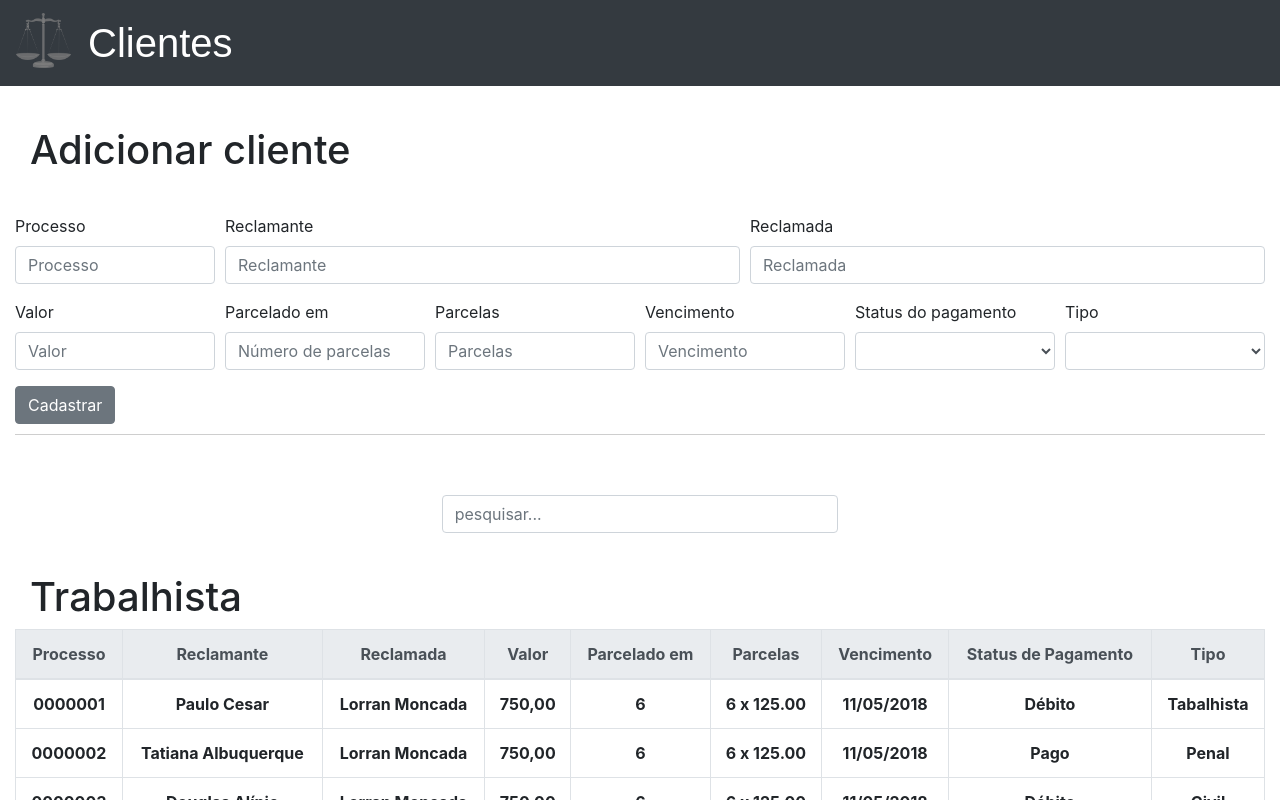
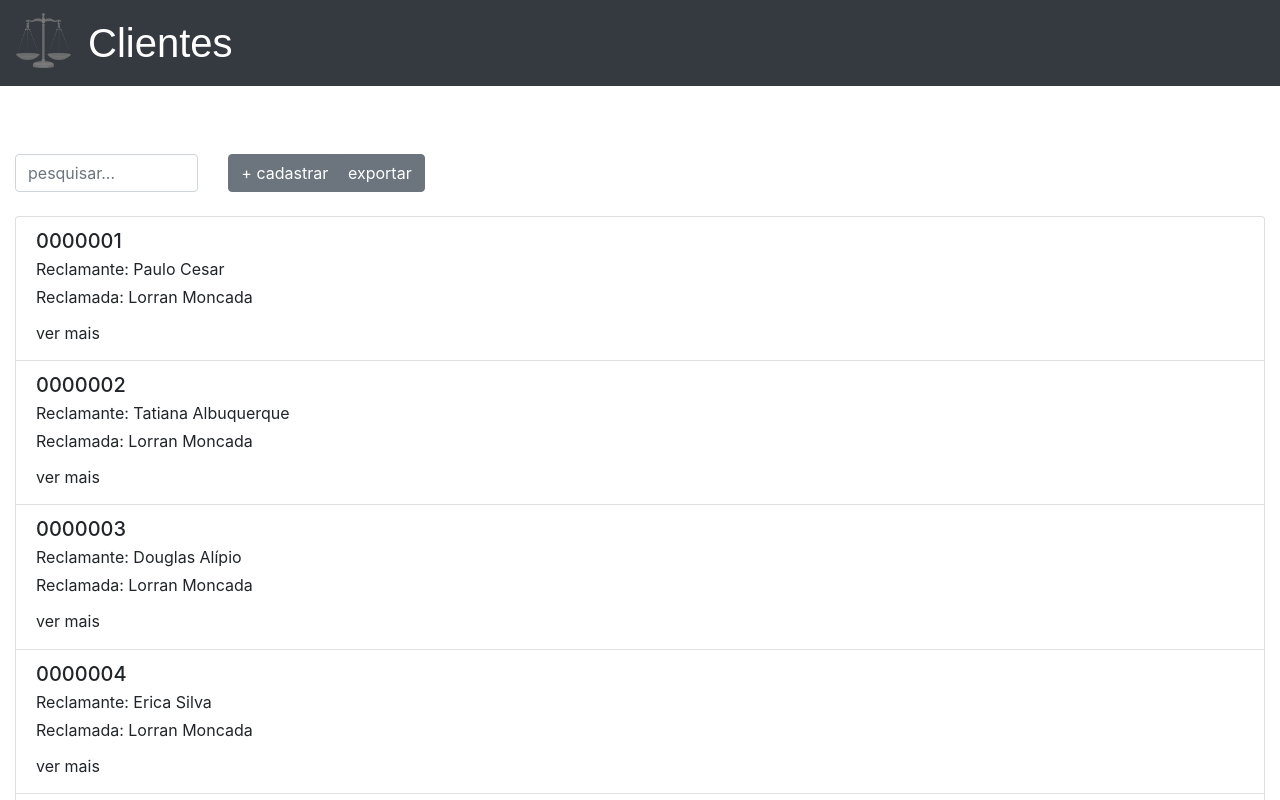
Before and after one commit to lorranmoncada/progeto-Jonas-, an Angular app: page / in a window 1280 px wide. Shown: the top 800 px of the page. Built offline with nearby package versions, Linux system fonts and the light colour scheme.

Commit message:
comentário qualquer

```diff
--- a/src/app/app.module.ts
+++ b/src/app/app.module.ts
@@ -8,13 +8,16 @@ import { ClientesserviceService } from './clientes/clientesservice.service';
 import { HttpClientModule } from '@angular/common/http';
 import { PesquisarFilterPipe } from './pipes/pesquisar.pipe';
 import { CampoControlErroComponent } from './campo-control-erro/campo-control-erro.component';
+import { CadClientesComponent } from './clientes/cad-clientes/cad-clientes.component';
+
 
 @NgModule({
   declarations: [
     AppComponent,
     ClientesComponent,
     PesquisarFilterPipe,
-    CampoControlErroComponent
+    CampoControlErroComponent,
+    CadClientesComponent,
   ],
   imports: [
     BrowserModule,
--- /dev/null
+++ b/src/app/clientes/cad-clientes/cad-clientes.component.html
@@ -0,0 +1,68 @@
+<div>
+  <h1 class="col-md-5 espaço ">Adicionar cliente</h1>
+</div>
+
+<form [formGroup]="formulario" (ngSubmit)="onSubmit(formulario)" class="teste">
+
+  <div class="form-row espaço">
+    <div class="form-group col-md-2" >
+      <label for="processo">Processo</label>
+      <input type="text" class="form-control" placeholder="Processo" formControlName="processo" [ngClass]="aplicarCssErro('processo')">
+      <app-campo-control-erro [mostrarErro]="verificaValidTouched('processo')" msgErro="Campo obrigatório"></app-campo-control-erro>
+    </div>
+    <div class="form-group col-md-5">
+      <label for="inputPassword4">Reclamante</label>
+      <input type="text" class="form-control" id="reclamanteId" placeholder="Reclamante" formControlName="reclamante" [ngClass]="aplicarCssErro('reclamante')">
+      <app-campo-control-erro [mostrarErro]="verificaValidTouched('reclamante')" msgErro="Campo obrigatório"></app-campo-control-erro>
+    </div>
+    <div class="form-group col-md-5">
+      <label for="inputAddress">Reclamada</label>
+      <input type="text" class="form-control" id="reclamadaId" placeholder="Reclamada" formControlName="reclamada" [ngClass]="aplicarCssErro('reclamada')">
+      <app-campo-control-erro [mostrarErro]="verificaValidTouched('reclamada')" msgErro="Campo obrigatório"></app-campo-control-erro>
+    </div>
+  </div>
+  <div class="form-row">
+    <div class="form-group col-md-2">
+      <label for="inputAddress2">Valor</label>
+      <input type="number" class="form-control" id="valorId" placeholder="Valor" formControlName="valor" [ngClass]="aplicarCssErro('valor')">
+      <app-campo-control-erro [mostrarErro]="verificaValidTouched('valor')" msgErro="Campo obrigatório"></app-campo-control-erro>
+    </div>
+
+    <div class="form-group col-md-2">
+      <label for="inputCity">Parcelado em</label>
+      <input type="number" class="form-control" id="nparcelasId" placeholder="Número de parcelas" formControlName="nparcelas" [ngClass]="aplicarCssErro('nparcelas')">
+      <app-campo-control-erro [mostrarErro]="verificaValidTouched('nparcelas')" msgErro="Campo obrigatório"></app-campo-control-erro>
+    </div>
+    <!-- <div class="form-group col-md-2">
+      <label for="inputState">Parcelas</label>
+      <input type="number" class="form-control" id="parcelasId" placeholder="Parcelas" formControlName="parcelas" [ngClass]="aplicarCssErro('parcelas')">
+      <app-campo-control-erro [mostrarErro]="verificaValidTouched('parcelas')" msgErro="Campo obrigatório"></app-campo-control-erro>
+    </div> -->
+    <div class="form-group col-md-2">
+      <label for="inputZip">Vencimento</label>
+      <input type="text" class="form-control" id="vencimentoId" placeholder="Vencimento" formControlName="vencimento" [ngClass]="aplicarCssErro('vencimento')">
+      <app-campo-control-erro [mostrarErro]="verificaValidTouched('vencimento')" msgErro="Campo obrigatório"></app-campo-control-erro>
+    </div>
+    <div class="form-group col-md-2">
+      <label for="inputZip">Status do pagamento</label>
+      <select class="form-control"  id="selectId" formControlName="select" [ngClass]="aplicarCssErro('select')">
+          <app-campo-control-erro [mostrarErro]="verificaValidTouched('select')" msgErro="Campo obrigatório"></app-campo-control-erro>
+        <option value="0" disabled>Status...</option>
+        <option value="1">Pago</option>
+        <option value="2">Débito</option>
+      </select>
+    </div>
+    <div class="form-group col-md-2">
+      <label for="inputZip">Tipo</label>
+      <select class="form-control"  id="topoId" formControlName="select2">
+        <option value="0" disabled >Tipo...</option>
+        <option value="1">Trabalhista</option>
+        <option value="2">Penal</option>
+        <option value="3">Civil</option>
+      </select>
+    </div>
+  </div>
+
+  <button type="submit" class="btn btn-secondary" style="margin-bottom:10px;">Cadastrar</button>
+
+</form>
--- /dev/null
+++ b/src/app/clientes/cad-clientes/cad-clientes.component.ts
@@ -0,0 +1,59 @@
+import { Component, OnInit } from '@angular/core';
+import { HttpClient } from '@angular/common/http';
+import { stringify } from '@angular/core/src/util';
+import { FormGroup, FormControl, FormBuilder, Validators } from '@angular/forms';
+
+@Component({
+  selector: 'app-cad-clientes',
+  templateUrl: './cad-clientes.component.html',
+  styleUrls: ['./cad-clientes.component.css']
+})
+export class CadClientesComponent implements OnInit {
+
+
+  formulario: FormGroup;
+
+  constructor(private formBuilder: FormBuilder, private http: HttpClient) { }
+
+  ngOnInit() {
+
+    this.formulario = this.formBuilder.group({
+      processo: [null, Validators.required],
+      reclamante: [null, Validators.required],
+      reclamada: [null, Validators.required],
+      valor: [null, Validators.required],
+      nparcelas: [null, Validators.required],
+    /*   parcelas: [null, Validators.required], */
+      vencimento: [null, Validators.required],
+      select: [0, Validators.required],
+      select2: [0, Validators.required]
+    });
+  }
+
+  onSubmit(formulario) {
+    this.http.post('https://httpbin.org/post',  formulario.value).subscribe(dados => {
+      console.log(formulario); }, (error: any) => alert('erro'));
+
+      /*  this.resetar(); */
+  }
+
+
+  resetar() {
+    this.formulario.reset();
+  }
+
+ verificaValidTouched(campo) {
+return !this.formulario.get(campo).valid && this.formulario.get(campo).touched;
+  }
+
+  aplicarCssErro(campo) {
+      return {
+        'has-error': this.verificaValidTouched(campo),
+        'has-feedback': this.verificaValidTouched(campo)
+      };
+
+
+  }
+
+
+}
--- a/src/app/clientes/clientes.component.css
+++ b/src/app/clientes/clientes.component.css
@@ -22,3 +22,11 @@ text-align: center;
 .has-error{
     border: 1px solid red;
 }
+
+
+.show-more {
+    cursor: pointer;
+    padding-top: 0.5rem;
+    padding-bottom: 0.2rem;
+    display: block;
+}
--- a/src/app/clientes/clientes.component.html
+++ b/src/app/clientes/clientes.component.html
@@ -6,84 +6,33 @@
   </a>
 </nav>
 <div class="container-fluid">
-  <div>
-    <h1 class="col-md-5 espaço ">Adicionar cliente</h1>
-  </div>
-
-  <form [formGroup]="formulario" (ngSubmit)="onSubmit(formulario)" class="teste">
-
-    <div class="form-row espaço">
-      <div class="form-group col-md-2" >
-        <label for="processo">Processo</label>
-        <input type="text" class="form-control" placeholder="Processo" formControlName="processo" [ngClass]="aplicarCssErro('processo')">
-        <app-campo-control-erro [mostrarErro]="verificaValidTouched('processo')" msgErro="Campo obrigatório"></app-campo-control-erro>
-      </div>
-      <div class="form-group col-md-5">
-        <label for="inputPassword4">Reclamante</label>
-        <input type="text" class="form-control" id="reclamanteId" placeholder="Reclamante" formControlName="reclamante">
-      </div>
-      <div class="form-group col-md-5">
-        <label for="inputAddress">Reclamada</label>
-        <input type="text" class="form-control" id="reclamadaId" placeholder="Reclamada" formControlName="reclamada">
-      </div>
-    </div>
-    <div class="form-row">
-      <div class="form-group col-md-2">
-        <label for="inputAddress2">Valor</label>
-        <input type="number" class="form-control" id="valorId" placeholder="Valor" formControlName="valor">
-      </div>
-
-      <div class="form-group col-md-2">
-        <label for="inputCity">Parcelado em</label>
-        <input type="number" class="form-control" id="nparcelasId" placeholder="Número de parcelas" formControlName="nparcelas">
-      </div>
-      <div class="form-group col-md-2">
-        <label for="inputState">Parcelas</label>
-        <input type="number" class="form-control" id="parcelasId" placeholder="Parcelas" formControlName="parcelas">
-      </div>
-      <div class="form-group col-md-2">
-        <label for="inputZip">Vencimento</label>
-        <input type="text" class="form-control" id="vencimentoId" placeholder="Vencimento" formControlName="vencimento">
-      </div>
-      <div class="form-group col-md-2">
-        <label for="inputZip">Status do pagamento</label>
-        <select class="form-control" placeholder="Status" formControlName="select" id="selectId" ngModel>
-          <option disabled>Status...</option>
-          <option value="pago">Pago</option>
-          <option value="debito">Débito</option>
-        </select>
-      </div>
-      <div class="form-group col-md-2">
-        <label for="inputZip">Tipo</label>
-        <select class="form-control" placeholder="Tipo" formControlName="select2" ngModel id="topoId">
-          <option disabled>Tipo...</option>
-          <option value="1">Trabalhista</option>
-          <option value="2">Penal</option>
-          <option value="3">Civil</option>
-        </select>
-      </div>
-    </div>
-
-    <button type="submit" class="btn btn-secondary" style="margin-bottom:10px;">Cadastrar</button>
-
-  </form>
 
 
 
 
+  <div class="row espaçopesquisar">
 
-  <div class="row justify-content-center espaçopesquisar">
-    <div class="col-4 pt3">
+    <div class="col-2 pt-2 pb-4">
       <input [(ngModel)]="pesquisar" placeholder="pesquisar..." class="form-control" type="text">
     </div>
+
+    <div class="col-1 pt-2 pb-4 ">
+      <button type="button" class="btn btn-secondary">+ cadastrar</button>
+    </div>
+
+    <div class= "col-1 pt-2 pb-4 ">
+      <button type="button" class="btn btn-secondary">exportar</button>
+    </div>
+
+
   </div>
 
-  <div>
+  <!-- <div>
     <h1 class="col-md-5 espaço">Trabalhista</h1>
-  </div>
+  </div> -->
 
   <!-- Tabela Trabalhista -->
-  <div class="table-responsive-sm">
+ <!--  <div class="table-responsive-sm">
     <table class="table table-bordered">
       <thead class="thead-light">
         <tr>
@@ -114,5 +63,55 @@
       </tbody>
 
     </table>
-  </div>
+  </div> -->
+<!-- <div>
+  <ul class="list-group" *ngFor="let cliente of listaClientes | pesquisarFilter:pesquisar">
+    <li class="list-group-item">processo: {{cliente.processo}}</li>
+  </ul>
+</div> -->
+
+
+
+<div class="list-group" *ngIf="!this.isShowMore">
+
+
+  <a  class="list-group-item list-group-item-action flex-column align-items-start" *ngFor="let cliente of listaClientes | pesquisarFilter:pesquisar">
+    <div class="d-flex w-100 justify-content-between" >
+      <h5 class="mb-1">{{cliente.processo}}</h5>
+      <!-- <small>3 days ago</small> -->
+    </div>
+    <p class="mb-1">Reclamante: {{cliente.reclamante}}</p>
+    <p class="mb-1">Reclamada: {{cliente.reclamada}}</p>
+
+    <span class="show-more" *ngIf="this.isShowMore == false">
+      <a (click)="showMoreInfo(this.isShowMore)">ver mais</a>
+    </span>
+  </a>
 </div>
+
+
+
+<div class="list-group" *ngIf="this.isShowMore">
+  <a  class="list-group-item list-group-item-action flex-column align-items-start" *ngFor="let cliente of listaClientes | pesquisarFilter:pesquisar">
+    <div class="d-flex w-100 justify-content-between" >
+      <h5 class="mb-1">{{cliente.processo}}</h5>
+      <!-- <small>3 days ago</small> -->
+    </div>
+    <p class="mb-1">Reclamante: {{cliente.reclamante}}</p>
+    <p class="mb-1">Reclamada: {{cliente.reclamada}}</p>
+    <p class="mb-1">Valor: {{cliente.valor}}</p>
+    <p class="mb-1">Parcelamento: {{cliente.parcelado}}</p>
+    <p class="mb-1">Npumero de Parcelas: {{cliente.parcelas}}</p>
+    <p class="mb-1">Vencimento: {{cliente.vencimento}}</p>
+    <p class="mb-1">Status: {{cliente.status}}</p>
+    <small>{{cliente.tipo}}</small>
+
+    <span class="show-more" *ngIf="this.isShowMore == true">
+      <a (click)="showMoreInfo(this.isShowMore)">ver menos</a>
+    </span>
+  </a>
+</div>
+
+
+
+</div>
--- a/src/app/clientes/clientes.component.ts
+++ b/src/app/clientes/clientes.component.ts
@@ -1,10 +1,6 @@
-import { HttpClient } from '@angular/common/http';
 import { Component, OnInit } from '@angular/core';
 import { ClientesModel } from './clientes.model';
 import { ClientesserviceService } from './clientesservice.service';
-import { FormGroup, FormControl, FormBuilder, Validators } from '@angular/forms';
-import { stringify } from '@angular/core/src/util';
-
 
 @Component({
   selector: 'app-clientes',
@@ -15,16 +11,19 @@ export class ClientesComponent implements OnInit {
 
   listaClientes: ClientesModel[];
   pesquisar: string;
-  formulario: FormGroup;
+  isShowMore: boolean;
 
 
 
 
-  constructor(private clientesService: ClientesserviceService, private formBuilder: FormBuilder, private http: HttpClient) { }
+
+
+  constructor(private clientesService: ClientesserviceService) { }
 
   ngOnInit() {
     this.clientesService.getClientes().subscribe(data => {
-      this.listaClientes = data; this.listaClientes = data;
+      this.listaClientes = data;
+      this.listaClientes = data;
 
 
     });
@@ -38,47 +37,16 @@ export class ClientesComponent implements OnInit {
       vencimento: new FormControl(null)
     }); */
 
-this.formulario = this.formBuilder.group({
-  processo: [null, Validators.required],
-  reclamante: [null, Validators.required],
-  reclamada: [null, Validators.required],
-  valor: [null, Validators.required],
-  nparcelas: [null, Validators.required],
-  parcelas: [null, Validators.required],
-  vencimento: [null, Validators.required],
-  select: [null, Validators.required],
-  select2: [null, Validators.required]
-});
-
-
-
+    this.isShowMore = false;
   }
 
+  showMoreInfo(isShowMore: any) {
+    /*  isShowMore = isShowMore ? false : true; */
 
-  onSubmit(formulario) {
-    this.http.post('https://httpbin.org/post',  formulario.value).subscribe(dados => {
-      console.log(formulario); }, (error: any) => alert('erro'));
-
-      /*  this.resetar(); */
+    if (this.isShowMore === false) {
+      this.isShowMore = true;
+    } else {
+      this.isShowMore = false;
     }
-
-
-  resetar() {
-    this.formulario.reset();
   }
-
- verificaValidTouched(campo) {
-return !this.formulario.get(campo).valid && this.formulario.get(campo).touched;
 }
-
-  aplicarCssErro(campo) {
-      return {
-        'has-error': this.verificaValidTouched(campo),
-        'has-feedback': this.verificaValidTouched(campo)
-      };
-
-
-  }
-
-
-}
--- a/src/app/clientes/clientes.model.ts
+++ b/src/app/clientes/clientes.model.ts
@@ -8,5 +8,6 @@ export class ClientesModel {
     vencimento: string;
     status: string;
     tipo: string;
+    /* isShowMore: boolean; */
 
 }
```
Also changed, not shown: src/app/clientes/cad-clientes/cad-clientes.component.css (added), 1 other file (tests, documents, lock files or other folders). Lines whose indentation alone changed are shown as unchanged.
